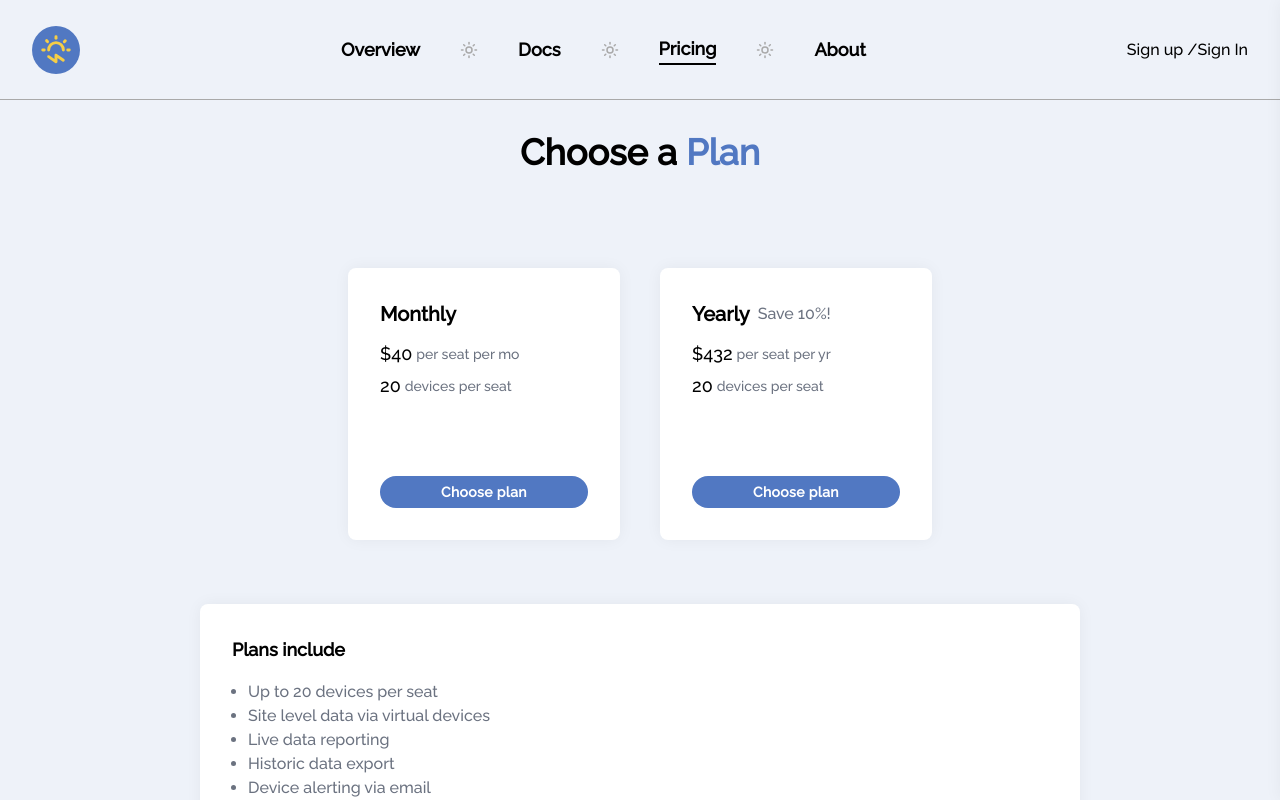
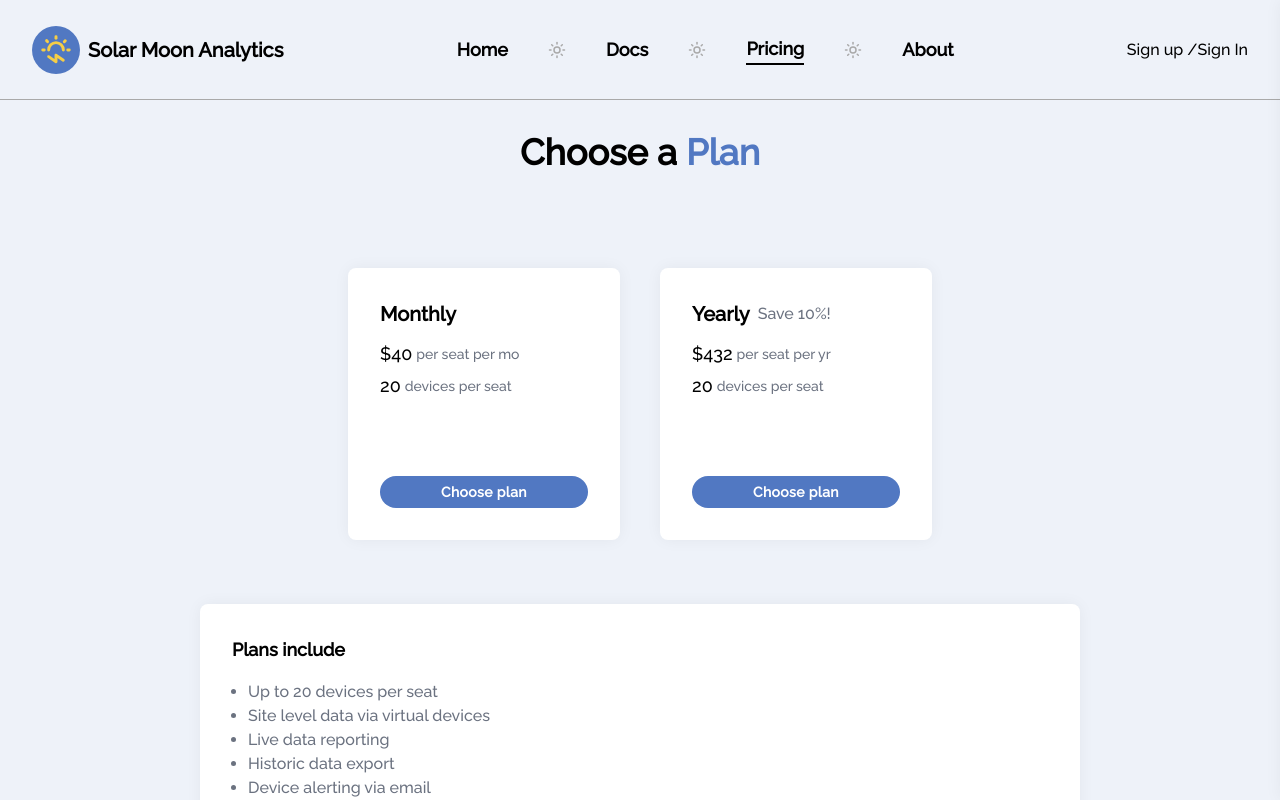
Before and after one commit to bigboxer23/solar-moon-public, a React (Create React App) app: page /pricing in a window 1280 px wide. Shown: the top 800 px of the page. Built offline with nearby package versions, Linux system fonts and the light colour scheme.

Commit message:
feat: update nav to include brand name fix: update docs, pricing to have semantic main section

```diff
--- a/package.json
+++ b/package.json
@@ -11,11 +11,12 @@
     "react-dom": "^18.2.0",
     "react-github-calendar": "^4.0.8",
     "react-icons": "^4.11.0",
-    "react-intl": "^6.5.5",
     "react-router-dom": "^6.16.0",
     "sass": "^1.69.5",
     "tailwindcss": "^3.3.6",
-    "usehooks-ts": "^2.9.1"
+    "usehooks-ts": "^2.9.1",
+	"typewriter-effect": "^2.21.0",
+	"react-parallax-tilt": "^1.7.182"
   },
   "scripts": {
     "start": "react-scripts start",
--- a/src/components/docs/Docs.jsx
+++ b/src/components/docs/Docs.jsx
@@ -7,7 +7,7 @@ import Step from './Step';
 
 export default function Docs() {
   return (
-    <div className='docs flex flex-col items-center bg-brand-primary-light'>
+    <main className='docs flex flex-col items-center bg-brand-primary-light'>
       <div className='fade-in mx-2 my-8 max-w-[55rem] bg-white p-6 shadow-panel sm:mx-5 sm:rounded-lg sm:p-8'>
         <div className='mb-8 flex  text-4xl font-bold'>
           Connecting your first {' '}
@@ -181,6 +181,6 @@ export default function Docs() {
           </div>
         </div>
       </div>
-    </div>
+    </main>
   );
 }
--- a/src/components/nav/Navbar.js
+++ b/src/components/nav/Navbar.js
@@ -43,7 +43,7 @@ export default function Navbar() {
 
     switch (pathArray[1]) {
       case '':
-        return 'Overview';
+        return 'Home';
       case 'docs':
         return 'Docs';
       case 'pricing':
@@ -68,6 +68,9 @@ export default function Navbar() {
             className='ml-6 h-10 w-10 sm:ml-8 sm:h-12 sm:w-12'
             src={logo}
           />
+          <span className='ms-2 text-base font-bold sm:text-xl'>
+            Solar Moon Analytics{' '}
+          </span>
         </NavLink>
         <div className='flex items-center justify-center sm:hidden'>
           <span className='text-xl font-bold text-black'>
@@ -81,7 +84,7 @@ export default function Navbar() {
             }
             to='/'
           >
-            Overview
+            Home
           </NavLink>
           <LuSun className={separatorStyle} />
           <NavLink
@@ -144,7 +147,7 @@ export default function Navbar() {
             }
             to='/'
           >
-            Overview
+            Home
           </NavLink>
           <LuSun className={separatorStyle} />
           <NavLink
--- a/src/components/pricing/PricingPage.jsx
+++ b/src/components/pricing/PricingPage.jsx
@@ -11,7 +11,7 @@ export default function PricingPage() {
   };
 
   return (
-    <div className='pricing-page mx-2 flex flex-col items-center bg-brand-primary-light sm:mx-5'>
+    <main className='pricing-page mx-2 flex flex-col items-center bg-brand-primary-light sm:mx-5'>
       <div className='my-8 flex text-4xl font-bold'>
         Choose a <span className='text-brand-primary'>Plan</span>
       </div>
@@ -56,6 +56,6 @@ export default function PricingPage() {
           </div>
         </div>
       </div>
-    </div>
+    </main>
   );
 }
```
